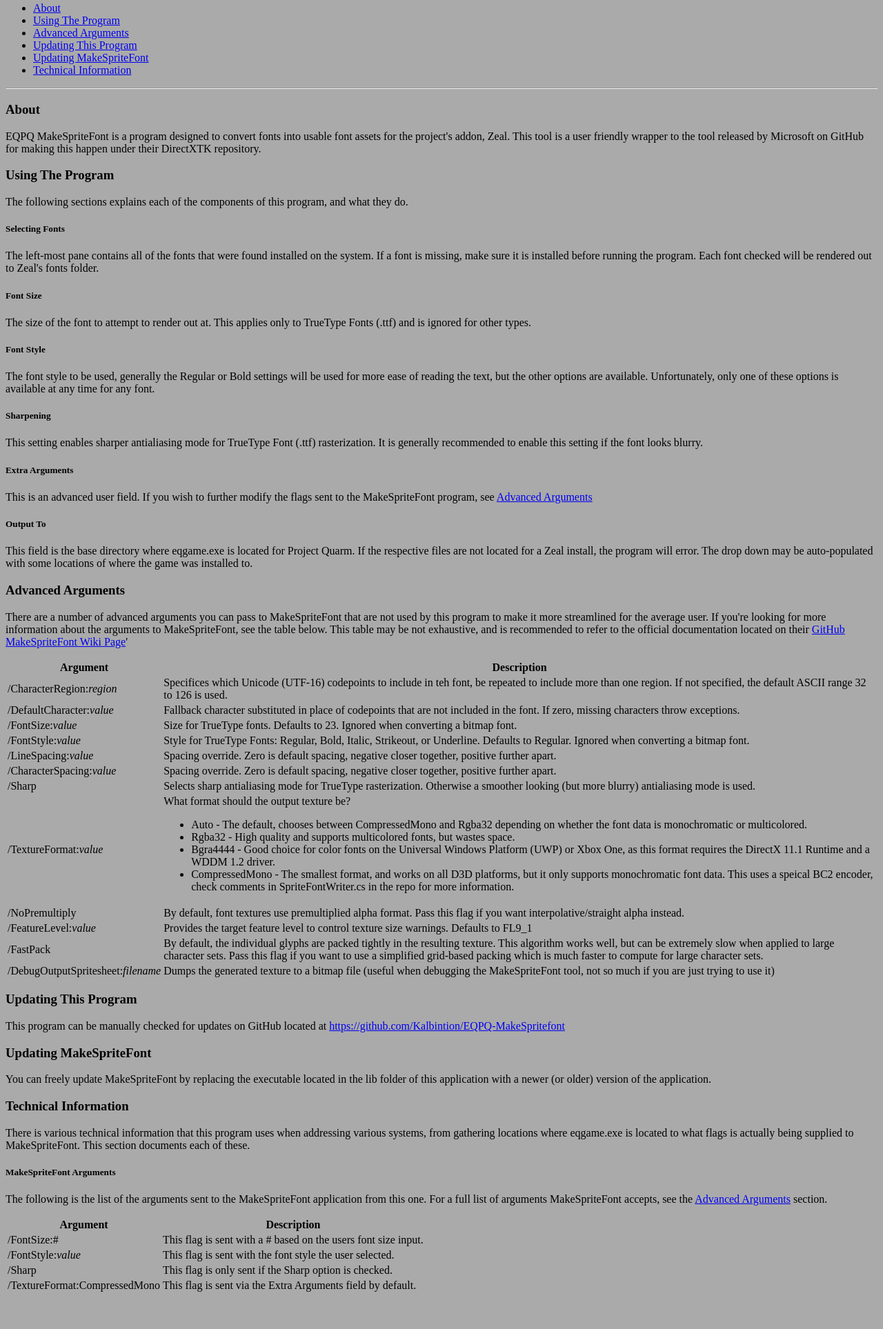
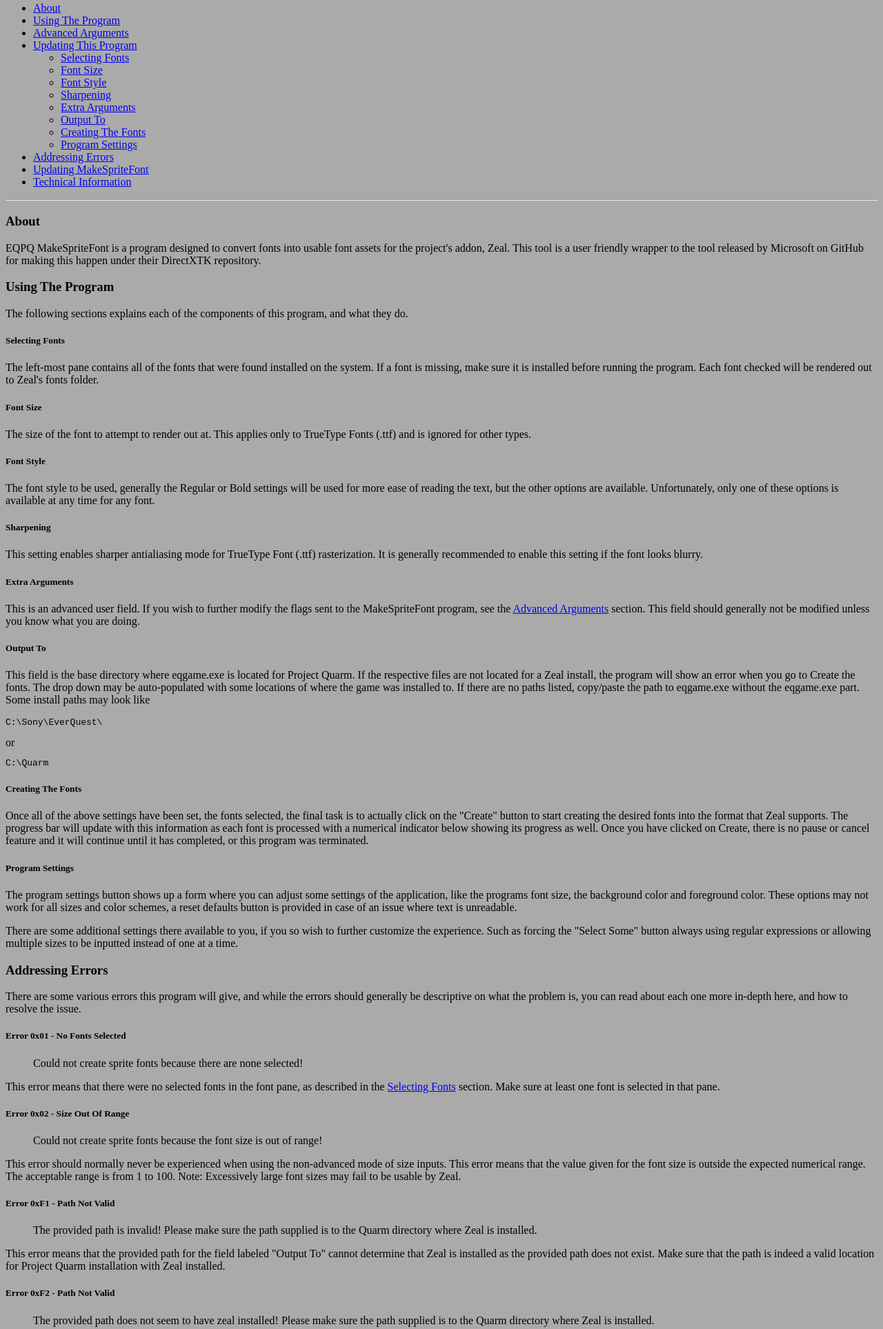
Before and after one commit to Kalbintion/EQPQ-MakeSpriteFont, a plain HTML site: page help/index.html in a window 1280 px wide. Shown: the part 122-2049 px from the top of the page at 69% size. Before the commit the page ends 2006 px from the top, so only its background shows below. Drawn offline with Linux system fonts and the light colour scheme.

Commit message:
v1.0.1_01
Added additional program settings

Changed Wildcard logic to not use RegEx when setting is selected.

Unhid some program settings that were previously hidden.

```diff
--- a/help/index.html
+++ b/help/index.html
@@ -15,7 +15,19 @@
         <li><a href="#About">About</a></li>
         <li><a href="#Usage">Using The Program</a></li>
         <li><a href="#Advanced">Advanced Arguments</a></li>
-        <li><a href="#Updating">Updating This Program</a></li>
+        <li><a href="#Updating">Updating This Program</a>
+            <ul>
+                <li><a href="#SelectingFonts">Selecting Fonts</a></li>
+                <li><a href="#FontSize">Font Size</a></li>
+                <li><a href="#FontStyle">Font Style</a></li>
+                <li><a href="#Sharpening">Sharpening</a></li>
+                <li><a href="#ExtraArtgs">Extra Arguments</a></li>
+                <li><a href="#OutputTo">Output To</a></li>
+                <li><a href="#CreatingTheFonts">Creating The Fonts</a></li>
+                <li><a href="#ProgramSettings">Program Settings</a></li>
+            </ul>
+        </li>
+        <li><a href="#Errors">Addressing Errors</a></li>
         <li><a href="#UpdateMakeSpriteFont">Updating MakeSpriteFont</a></li>
         <li><a href="#TechInfo">Technical Information</a></li>
     </ul>
@@ -26,23 +38,63 @@
     <h3 id="Usage">Using The Program</h3>
     <p>The following sections explains each of the components of this program, and what they do.</p>
 
-    <h5>Selecting Fonts</h5>
+    <h5 id="SelectingFonts">Selecting Fonts</h5>
     <p>The left-most pane contains all of the fonts that were found installed on the system. If a font is missing, make sure it is installed before running the program. Each font checked will be rendered out to Zeal's fonts folder.</p>
 
-    <h5>Font Size</h5>
+    <h5 id="FontSize">Font Size</h5>
     <p>The size of the font to attempt to render out at. This applies only to TrueType Fonts (.ttf) and is ignored for other types.</p>
 
-    <h5>Font Style</h5>
+    <h5 id="FontStyle">Font Style</h5>
     <p>The font style to be used, generally the Regular or Bold settings will be used for more ease of reading the text, but the other options are available. Unfortunately, only one of these options is available at any time for any font.</p>
 
-    <h5>Sharpening</h5>
+    <h5 id="Sharpening">Sharpening</h5>
     <p>This setting enables sharper antialiasing mode for TrueType Font (.ttf) rasterization. It is generally recommended to enable this setting if the font looks blurry.</p>
 
-    <h5>Extra Arguments</h5>
-    <p>This is an advanced user field. If you wish to further modify the flags sent to the MakeSpriteFont program, see <a href="#Advanced">Advanced Arguments</a></p>
+    <h5 id="ExtraArgs">Extra Arguments</h5>
+    <p>This is an advanced user field. If you wish to further modify the flags sent to the MakeSpriteFont program, see the <a href="#Advanced">Advanced Arguments</a> section. This field should generally not be modified unless you know what you are doing.</p>
 
-    <h5>Output To</h5>
-    <p>This field is the base directory where eqgame.exe is located for Project Quarm. If the respective files are not located for a Zeal install, the program will error. The drop down may be auto-populated with some locations of where the game was installed to.</p>
+    <h5 id="OutputTo">Output To</h5>
+    <p>This field is the base directory where eqgame.exe is located for Project Quarm. If the respective files are not located for a Zeal install, the program will show an error when you go to Create the fonts. The drop down may be auto-populated with some locations of where the game was installed to. If there are no paths listed, copy/paste the path to eqgame.exe without the eqgame.exe part. Some install paths may look like <pre class="inlinel">C:\Sony\EverQuest\</pre> or <pre class="inline">C:\Quarm</pre></p>
+
+    <h5 id="CreatingTheFonts">Creating The Fonts</h5>
+    <p>Once all of the above settings have been set, the fonts selected, the final task is to actually click on the "Create" button to start creating the desired fonts into the format that Zeal supports. The progress bar will update with this information as each font is processed with a numerical indicator below showing its progress as well. Once you have clicked on Create, there is no pause or cancel feature and it will continue until it has completed, or this program was terminated.</p>
+
+    <h5 id="ProgramSettings">Program Settings</h5>
+    <p>The program settings button shows up a form where you can adjust some settings of the application, like the programs font size, the background color and foreground color. These options may not work for all sizes and color schemes, a reset defaults button is provided in case of an issue where text is unreadable.</p>
+    <p>There are some additional settings there available to you, if you so wish to further customize the experience. Such as forcing the "Select Some" button always using regular expressions or allowing multiple sizes to be inputted instead of one at a time.</p>
+
+    <h3 id="Errors">Addressing Errors</h3>
+    <p>There are some various errors this program will give, and while the errors should generally be descriptive on what the problem is, you can read about each one more in-depth here, and how to resolve the issue.</p>
+
+    <h5>Error 0x01 - No Fonts Selected</h5>
+    <p>
+        <blockquote>Could not create sprite fonts because there are none selected!</blockquote>
+        This error means that there were no selected fonts in the font pane, as described in the <a href="#SelectingFonts">Selecting Fonts</a> section. Make sure at least one font is selected in that pane.
+    </p>
+
+    <h5>Error 0x02 - Size Out Of Range</h5>
+    <p>
+        <blockquote>Could not create sprite fonts because the font size is out of range!</blockquote>
+        This error should normally never be experienced when using the non-advanced mode of size inputs. This error means that the value given for the font size is outside the expected numerical range. The acceptable range is from 1 to 100. Note: Excessively large font sizes may fail to be usable by Zeal.
+    </p>
+
+    <h5>Error 0xF1 - Path Not Valid</h5>
+    <p>
+        <blockquote>The provided path is invalid! Please make sure the path supplied is to the Quarm directory where Zeal is installed.</blockquote>
+        This error means that the provided path for the field labeled "Output To" cannot determine that Zeal is installed as the provided path does not exist. Make sure that the path is indeed a valid location for Project Quarm installation with Zeal installed.
+    </p>
+
+    <h5>Error 0xF2 - Path Not Valid</h5>
+    <p>
+        <blockquote>The provided path does not seem to have zeal installed! Please make sure the path supplied is to the Quarm directory where Zeal is installed.</blockquote>
+        This error means that the provided path for the field labeled "Output To" cannot determine that Zeal is installed as the provided path does not seem to include the folder <pre class="inline">uifiles\zeal</pre>. Make sure that the path is indeed a valid location for Project Quarm installation with Zeal installed.
+    </p>
+
+    <h5>Error 0xF3 - Path Not Valid</h5>
+    <p>
+        <blockquote>The provided path does not seem to have a zeal fonts folder! Please make sure the path supplied is to the Quarm directory where Zeal is installed.</blockquote>
+        This error means that the provided path for the field labeled "Output To" cannot determine that Zeal is installed correctly as the provided path does not seem to include the folder <pre class="inline">uifiles\zeal\fonts</pre>. This could mean your version of Zeal is outdated and does not support custom fonts. It is recommended to ensure the path is a valid location for Project Quarm installation with Zeal installed using at least 0.6.4.
+    </p>
 
     <h3 id="Advanced">Advanced Arguments</h3>
     <p>There are a number of advanced arguments you can pass to MakeSpriteFont that are not used by this program to make it more streamlined for the average user. If you're looking for more information about the arguments to MakeSpriteFont, see the table below. This table may be not exhaustive, and is recommended to refer to the official documentation located on their <a target="_blank" href="https://github.com/microsoft/DirectXTK/wiki/MakeSpriteFont">GitHub MakeSpriteFont Wiki Page</a>'</p>
@@ -81,7 +133,8 @@
         </tr>
         <tr>
             <td>/TextureFormat:<i>value</i></td>
-            <td>What format should the output texture be?
+            <td>
+                What format should the output texture be?
                 <ul>
                     <li>Auto - The default, chooses between CompressedMono and Rgba32 depending on whether the font data is monochromatic or multicolored.</li>
                     <li>Rgba32 - High quality and supports multicolored fonts, but wastes space.</li>
@@ -110,6 +163,7 @@
 
     <h3 id="Updating">Updating This Program</h3>
     <p>This program can be manually checked for updates on GitHub located at <a href="https://github.com/Kalbintion/EQPQ-MakeSpritefont">https://github.com/Kalbintion/EQPQ-MakeSpritefont</a></p>
+
 
     <h3 id="UpdateMakeSpriteFont">Updating MakeSpriteFont</h3>
     <p>You can freely update MakeSpriteFont by replacing the executable located in the lib folder of this application with a newer (or older) version of the application.</p>
```
Also changed, not shown: 8 other files. Lines whose indentation alone changed are shown as unchanged.
